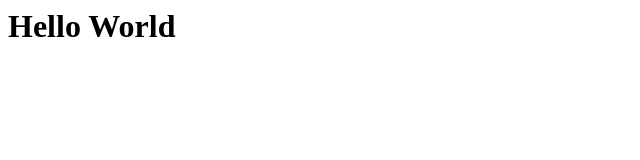
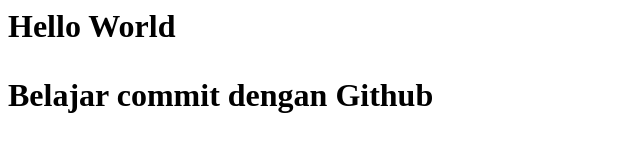
Before and after one commit to eliaitlay/sacode-day-10-project01, a plain HTML site: page index.html in a window 1280 px wide. Shown: the whole page, without its empty margins (0-640 px from the left). Drawn offline with Linux system fonts and the light colour scheme.

Commit message:
Update file index.html berisi tag p

```diff
--- a/index.html
+++ b/index.html
@@ -3,6 +3,7 @@
     <title>Hello World</title>
   </head>
   <body>
-    <h1>Hello World</>
+    <h1>Hello World<h1/>
+     <p> Belajar commit dengan Github <p/>
   </body>
 </html>
```
